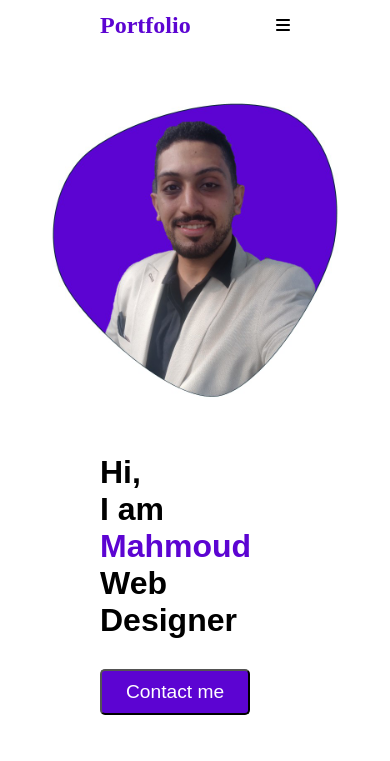
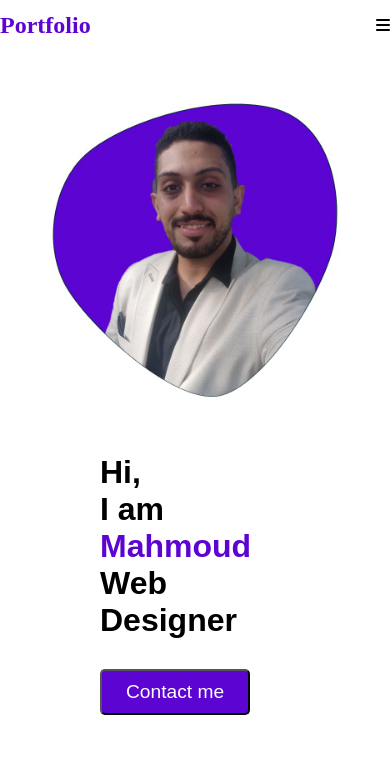
Before and after one commit to hooda179/Portfolio, a plain HTML site: page index.html in a window 390 px wide. Shown: the top 761 px of the page. Drawn offline with Linux system fonts and the light colour scheme; a web font is replaced by a local one.

Commit message:
Update style.css

```diff
--- a/css/style.css
+++ b/css/style.css
@@ -443,6 +443,9 @@ footer .copyright {
     }
 }
 @media (max-width:745px){
+    nav {
+        padding: 0;
+    }
     nav .bars {
         position: relative;
         display: flex;
```
